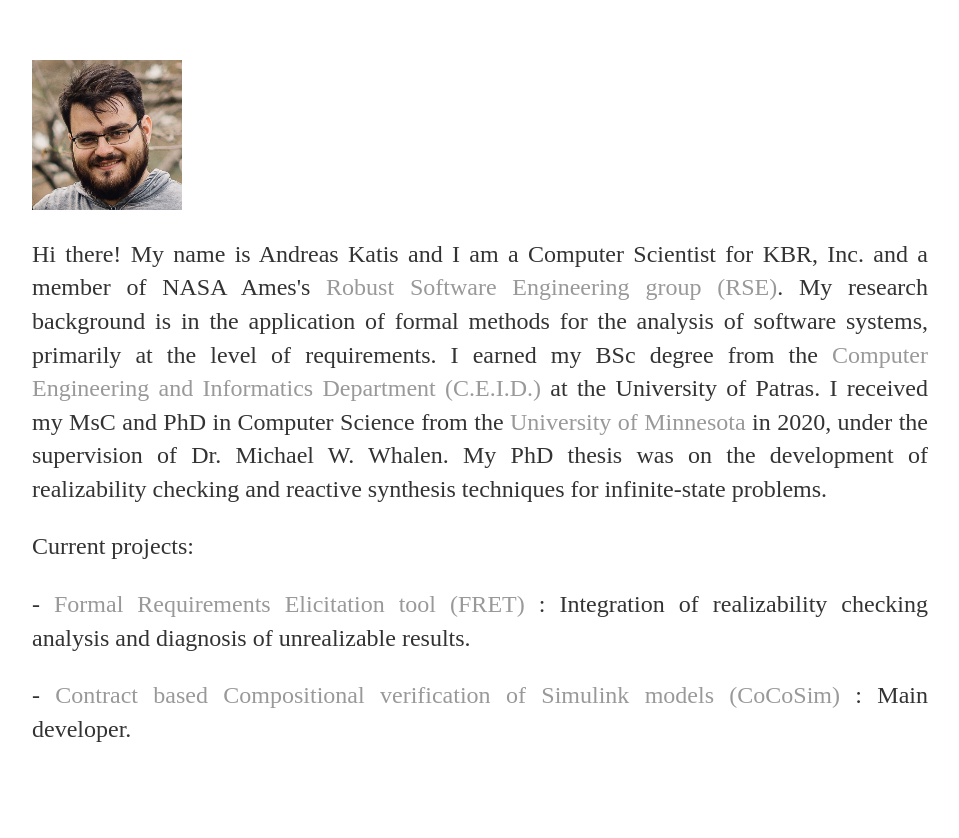
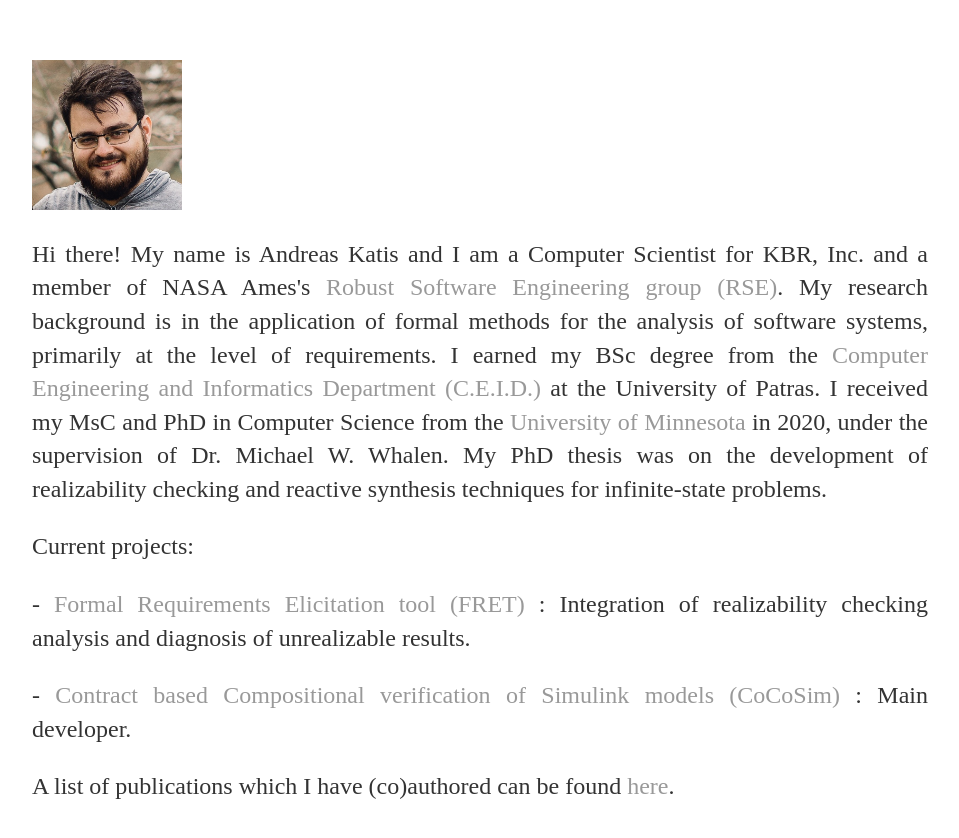
Before and after one commit to andreaskatis/akatis.github.io, a plain HTML site: page index.html in a window 1280 px wide. Shown: the whole page, without its empty margins (160-1119 px from the left). Before the commit the page ends 806 px from the top, so only its background shows below. Drawn offline with Linux system fonts and the light colour scheme.

Commit message:
Update index.html

```diff
--- a/index.html
+++ b/index.html
@@ -25,6 +25,7 @@
 			<p>Current projects:</p>
 			<p>- <a href="https://github.com/NASA-SW-VnV/fret">Formal Requirements Elicitation tool (FRET)</a> : Integration of realizability checking analysis and diagnosis of unrealizable results.</p>
 			<p>- <a href="https://github.com/NASA-SW-VnV/CoCoSim">Contract based Compositional verification of Simulink models (CoCoSim)</a> : Main developer.</p>
+			<p>A list of publications which I have (co)authored can be found <a href="https://scholar.google.com/citations?user=8rjXLvIAAAAJ&hl=en">here</a>.
 		</div>
 
 	</body>
```
